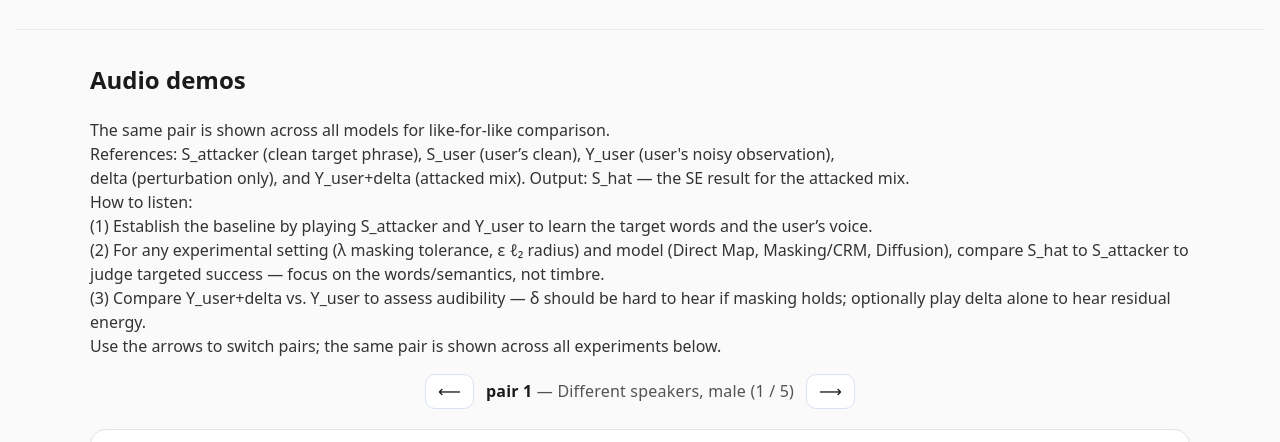
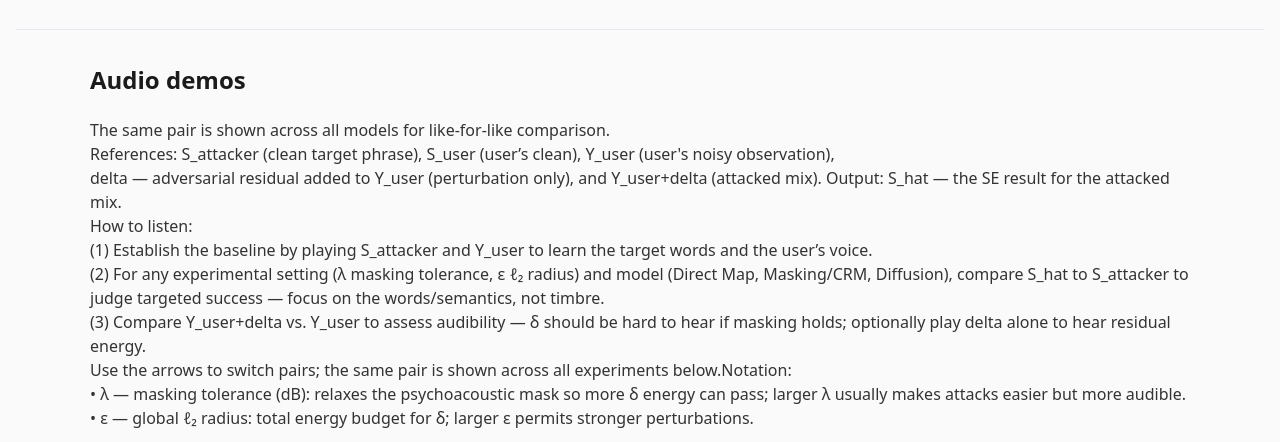
Before and after one commit to sp-uhh/se-adversarial-attack, a plain HTML site: page index.html in a window 1280 px wide. Shown: the part 940-1382 px from the top of the page. Drawn offline with Linux system fonts and the light colour scheme.

Commit message:
fix html

```diff
--- a/index.html
+++ b/index.html
@@ -119,7 +119,7 @@ hr.sep { border:0; border-top:1px solid #e6e9f2; margin:2rem 0; }
 <hr class="sep">
 
 <section id="audio"><h2>Audio demos</h2>
-<p class="lead">The same pair is shown across all models for like-for-like comparison.<br>References: S_attacker (clean target phrase), S_user (user’s clean), Y_user (user&#x27;s noisy observation),<br>delta (perturbation only), and Y_user+delta (attacked mix). Output: S_hat — the SE result for the attacked mix.<br>How to listen:<br>(1) Establish the baseline by playing S_attacker and Y_user to learn the target words and the user’s voice.<br>(2) For any experimental setting (λ masking tolerance, ε ℓ₂ radius) and model (Direct Map, Masking/CRM, Diffusion), compare S_hat to S_attacker to judge targeted success — focus on the words/semantics, not timbre.<br>(3) Compare Y_user+delta vs. Y_user to assess audibility — δ should be hard to hear if masking holds; optionally play delta alone to hear residual energy.<br>Use the arrows to switch pairs; the same pair is shown across all experiments below.</p>
+<p class="lead">The same pair is shown across all models for like-for-like comparison.<br>References: S_attacker (clean target phrase), S_user (user’s clean), Y_user (user&#x27;s noisy observation),<br>delta — adversarial residual added to Y_user (perturbation only), and Y_user+delta (attacked mix). Output: S_hat — the SE result for the attacked mix.<br>How to listen:<br>(1) Establish the baseline by playing S_attacker and Y_user to learn the target words and the user’s voice.<br>(2) For any experimental setting (λ masking tolerance, ε ℓ₂ radius) and model (Direct Map, Masking/CRM, Diffusion), compare S_hat to S_attacker to judge targeted success — focus on the words/semantics, not timbre.<br>(3) Compare Y_user+delta vs. Y_user to assess audibility — δ should be hard to hear if masking holds; optionally play delta alone to hear residual energy.<br>Use the arrows to switch pairs; the same pair is shown across all experiments below.Notation:<br>  • λ — masking tolerance (dB): relaxes the psychoacoustic mask so more δ energy can pass; larger λ usually makes attacks easier but more audible.<br>  • ε — global ℓ₂ radius: total energy budget for δ; larger ε permits stronger perturbations.</p>
 
 <div class="pair-nav" data-section="audio">
   <button id="pair-prev-audio" aria-label="previous pair">⟵</button>
```
